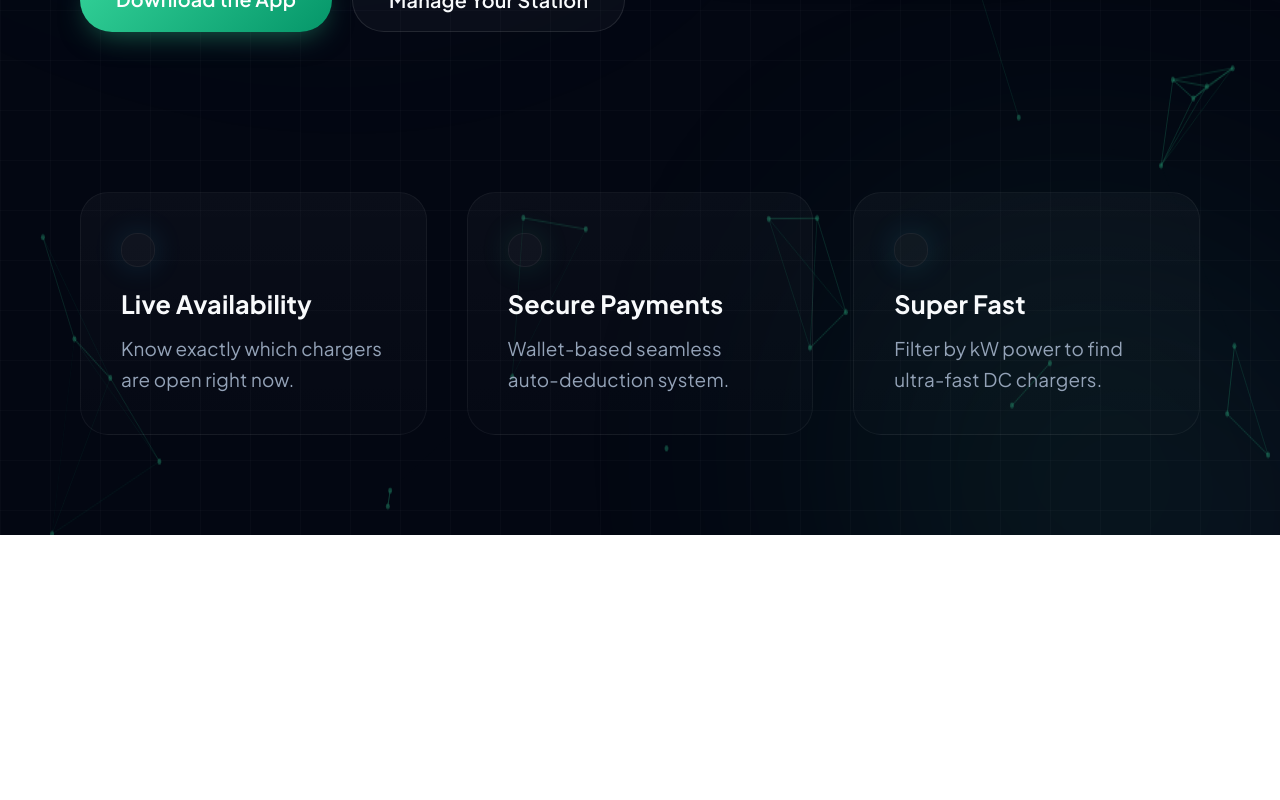
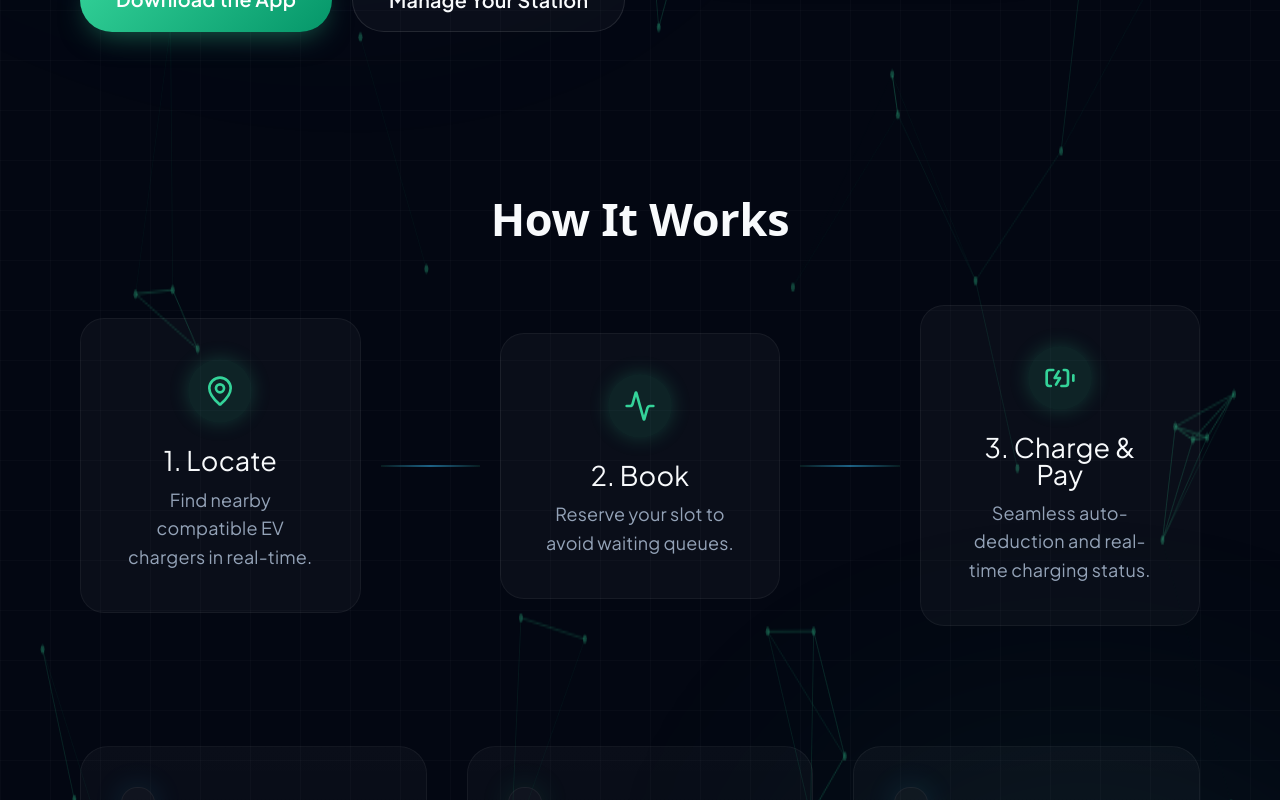
Before and after one commit to fuzzu05/evchargerloc, a React (Vite) app in the folder web/: page / in a window 1280 px wide. Shown: the part 640-1440 px from the top of the page. Before the commit the page ends 1175 px from the top, so only its background shows below. Built offline with nearby package versions, Linux system fonts and the light colour scheme.

Commit message:
feat(section): add 3-step 'How It Works' visual guide

```diff
--- a/web/src/pages/LandingPage.css
+++ b/web/src/pages/LandingPage.css
@@ -646,3 +646,62 @@ a, button, input, textarea {
   align-items: center;
   gap: 16px;
 }
+
+/* How It Works */
+.how-it-works-section {
+  position: relative;
+  z-index: 10;
+  padding: 60px 80px;
+  max-width: 1400px;
+  margin: 0 auto;
+  text-align: center;
+}
+.section-title {
+  font-size: 2.5rem;
+  font-weight: 800;
+  margin-bottom: 60px;
+  color: #f8fafc;
+}
+.steps-container {
+  display: flex;
+  align-items: center;
+  justify-content: space-between;
+  gap: 20px;
+}
+.step-card {
+  flex: 1;
+  background: rgba(255, 255, 255, 0.03);
+  border: 1px solid rgba(255, 255, 255, 0.05);
+  padding: 40px;
+  border-radius: 24px;
+  transition: transform 0.3s ease;
+}
+.step-card:hover {
+  transform: translateY(-10px);
+  background: rgba(255, 255, 255, 0.05);
+}
+.step-icon {
+  width: 64px;
+  height: 64px;
+  background: rgba(52, 211, 153, 0.1);
+  color: #34d399;
+  border-radius: 50%;
+  display: flex;
+  align-items: center;
+  justify-content: center;
+  margin: 0 auto 24px;
+  box-shadow: 0 0 20px rgba(52, 211, 153, 0.2);
+}
+.step-card h3 {
+  font-size: 1.5rem;
+  margin-bottom: 12px;
+}
+.step-card p {
+  color: #94a3b8;
+  line-height: 1.6;
+}
+.step-connector {
+  flex: 0.5;
+  height: 2px;
+  background: linear-gradient(90deg, rgba(52, 211, 153, 0.1), rgba(56, 189, 248, 0.5), rgba(52, 211, 153, 0.1));
+}
--- a/web/src/pages/LandingPage.tsx
+++ b/web/src/pages/LandingPage.tsx
@@ -163,6 +163,31 @@ function LandingPage() {
         </div>
       </header>
 
+
+      {/* How It Works Section */}
+      <section className="how-it-works-section">
+        <h2 className="section-title">How It Works</h2>
+        <div className="steps-container">
+          <div className="step-card">
+            <div className="step-icon"><MapPin size={32} /></div>
+            <h3>1. Locate</h3>
+            <p>Find nearby compatible EV chargers in real-time.</p>
+          </div>
+          <div className="step-connector"></div>
+          <div className="step-card">
+            <div className="step-icon"><Activity size={32} /></div>
+            <h3>2. Book</h3>
+            <p>Reserve your slot to avoid waiting queues.</p>
+          </div>
+          <div className="step-connector"></div>
+          <div className="step-card">
+            <div className="step-icon"><BatteryCharging size={32} /></div>
+            <h3>3. Charge & Pay</h3>
+            <p>Seamless auto-deduction and real-time charging status.</p>
+          </div>
+        </div>
+      </section>
+
       {/* Features Section */}
       <section className="features-section">
         <div className="feature-grid">
```
